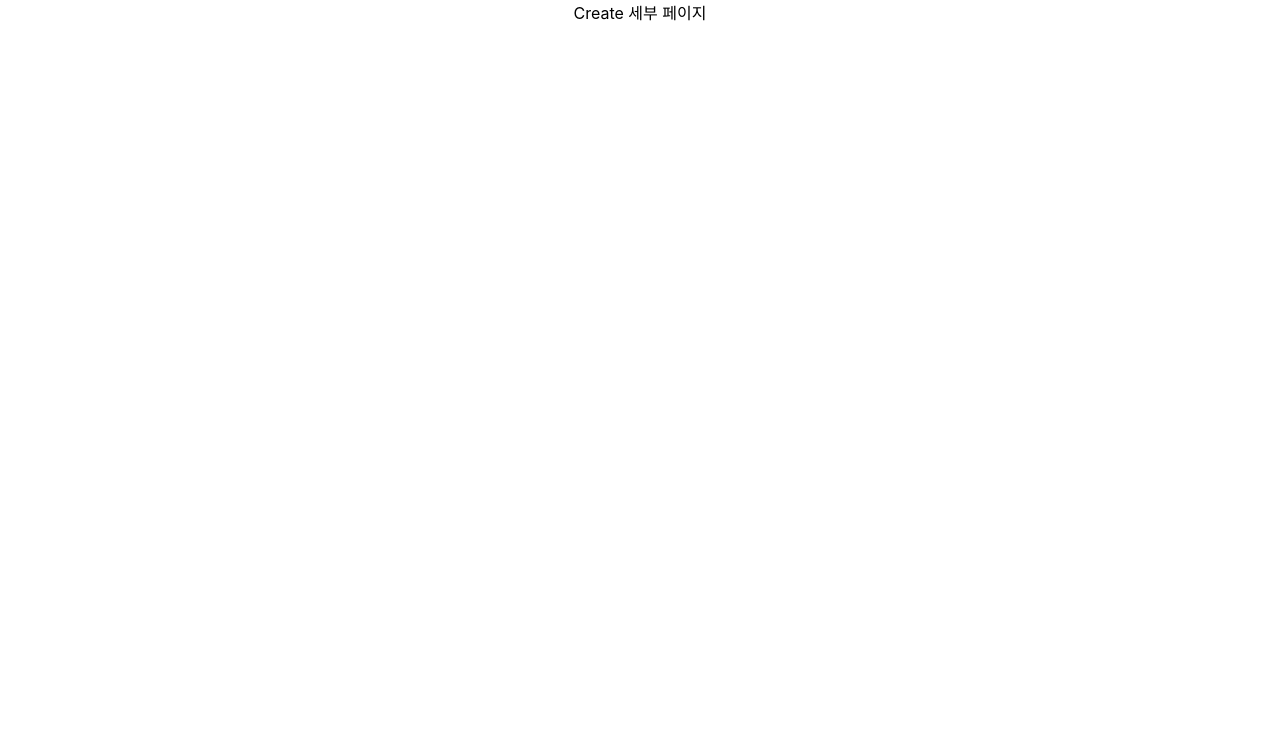
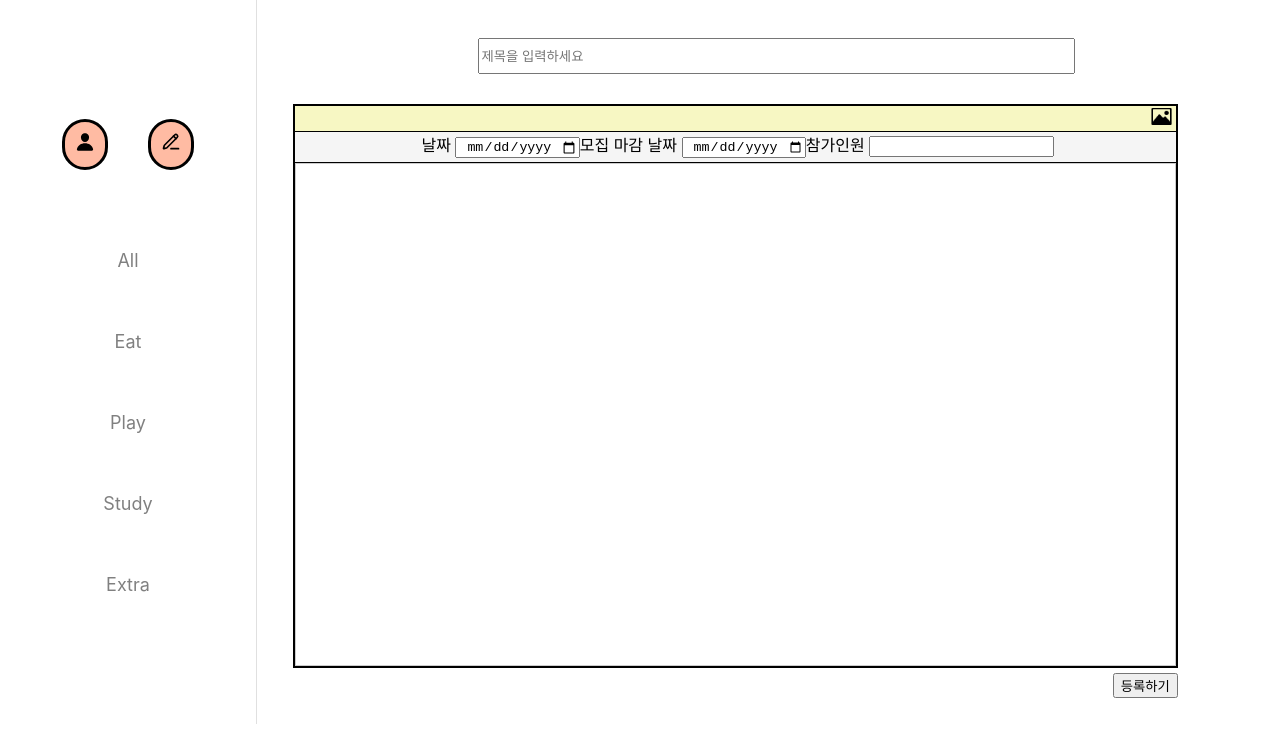
Before and after one commit to Kuconut/Kuconut_FE, a React (Create React App) app: page /home/create in a window 1280 px wide. Shown: the top 736 px of the page. Built offline with nearby package versions, Linux system fonts and the light colour scheme.

Commit message:
createpage

```diff
--- a/package.json
+++ b/package.json
@@ -6,6 +6,7 @@
     "@testing-library/jest-dom": "^5.17.0",
     "@testing-library/react": "^13.4.0",
     "@testing-library/user-event": "^13.5.0",
+    "axios": "^1.7.2",
     "react": "^18.3.1",
     "react-dom": "^18.3.1",
     "react-icons": "^5.2.1",
--- a/src/pages/Create/Create.js
+++ b/src/pages/Create/Create.js
@@ -1,9 +1,166 @@
-import React from "react";
+import React, { useRef } from "react";
+import styled from "styled-components";
+import Sidebar from '../Sidebar';
+import ImageIconSrc from './image_icon.png';
+
+const Container = styled.div`
+    display: flex;
+`;
+
+const ContentContainer = styled.div`
+    flex: 1;
+    padding: 20px;
+`;
+
+const TitleInput = styled.input`
+    width: 60%;
+    height: 30px;
+    margin-bottom: 30px;
+    margin-top: 18px;
+    margin-left: 16px;
+    text-align: left;
+
+    @media only screen and (max-width: 800px) {
+        width: 80%;
+    }
+    @media only screen and (max-width: 500px) {
+        width: 100%;
+    }
+`;
+
+const Page = styled.div`
+    display: flex;
+    flex-direction: row;
+`;
+
+const Write = styled.div`
+    width: 90%;
+    height: 75vh;
+    margin-left: 16px;
+    display: flex;
+    flex-direction: column;
+`;
+
+const Content = styled.div`
+    height: 70vh;
+    border: 2px solid black;
+    display: flex;
+    flex-direction: column;
+`;
+
+const Header = styled.div`
+    height: 25px;
+    background-color: rgb(247, 247, 195);
+    display: flex;
+    justify-content: flex-end;
+    align-items: center;
+`;
+
+const Option = styled.div`
+    height: 30px;
+    background-color: whitesmoke;
+    border-top: 1px solid black;
+    border-bottom: 1px solid black;
+
+    @media only screen and (max-width: 1100px) {
+        height: 50px;
+    }
+    @media only screen and (max-width: 700px) {
+        height: 72px;
+    }
+`;
+
+const OptionItem = styled.div`
+    margin-left: 5px;
+`;
+
+const Editor = styled.div`
+    flex: 1;
+    overflow-y: scroll;
+    resize: none;
+    border: 1px solid #ccc;
+    padding: 10px;
+    min-height: 200px;
+    text-align: left;
+    position: relative;
+`;
+
+const Submit = styled.div`
+    display: flex;
+    justify-content: flex-end;
+    align-items: flex-end;
+    margin-top: 5px;
+`;
+
+const ImageIcon = styled.img`
+    height: 23px;
+    width: 23px;
+    margin-right: 3px;
+    cursor: pointer;
+`;
 
 const Create = () => {
-    return(
-        <div>Create 세부 페이지</div>
+    const editorRef = useRef(null);
+
+    const handleImageUpload = (event) => {
+        if (event.target.files && event.target.files[0]) {
+            const reader = new FileReader();
+            reader.onload = (e) => {
+                if (editorRef.current) {
+                    insertImageToEditor(e.target.result);
+                }
+            };
+            reader.readAsDataURL(event.target.files[0]);
+        }
+    };
+
+    const insertImageToEditor = (imageSrc) => {
+        const editor = editorRef.current;
+        const imgTag = `<img src="${imageSrc}" style="width: 100px; height: 100px;" />`;
+        editor.innerHTML += imgTag;
+    }
+
+    return (
+    <Container>
+        <Sidebar />
+        <ContentContainer>
+            <TitleInput type="text" placeholder="제목을 입력하세요" />
+            <Page>
+                <Write>
+                    <Content>
+                    <Header>
+                        <label htmlFor="imageUpload">
+                            <ImageIcon src={ImageIconSrc} alt="Image" />
+                        </label>
+                        <input
+                            type="file"
+                            id="imageUpload"
+                            accept="image/*"
+                            style={{display: 'none'}}
+                            onChange={handleImageUpload}
+                        />
+                    </Header>
+                    <Option>
+                        <OptionItem>
+                        <label htmlFor="date">날짜 </label>
+                        <input type="date" id="date" />
+                        <label htmlFor="limit">모집 마감 날짜 </label>
+                        <input type="date" id="limit" />
+                        <label htmlFor="number">참가인원 </label>
+                        <input type="number" id="number" />
+                        </OptionItem>
+                    </Option>
+                    {/* <TextArea id="editor" /> */}
+                    <Editor contentEditable ref={editorRef} />
+                    </Content>
+                    <Submit>
+                    <button>등록하기</button>
+                    </Submit>
+                </Write>
+            </Page>
+            </ContentContainer>
+    </Container>
     );
-}
+};
 
 export default Create;
```
Also changed, not shown: src/pages/Create/image_icon.png (added), 1 other file (tests, documents, lock files or other folders).
